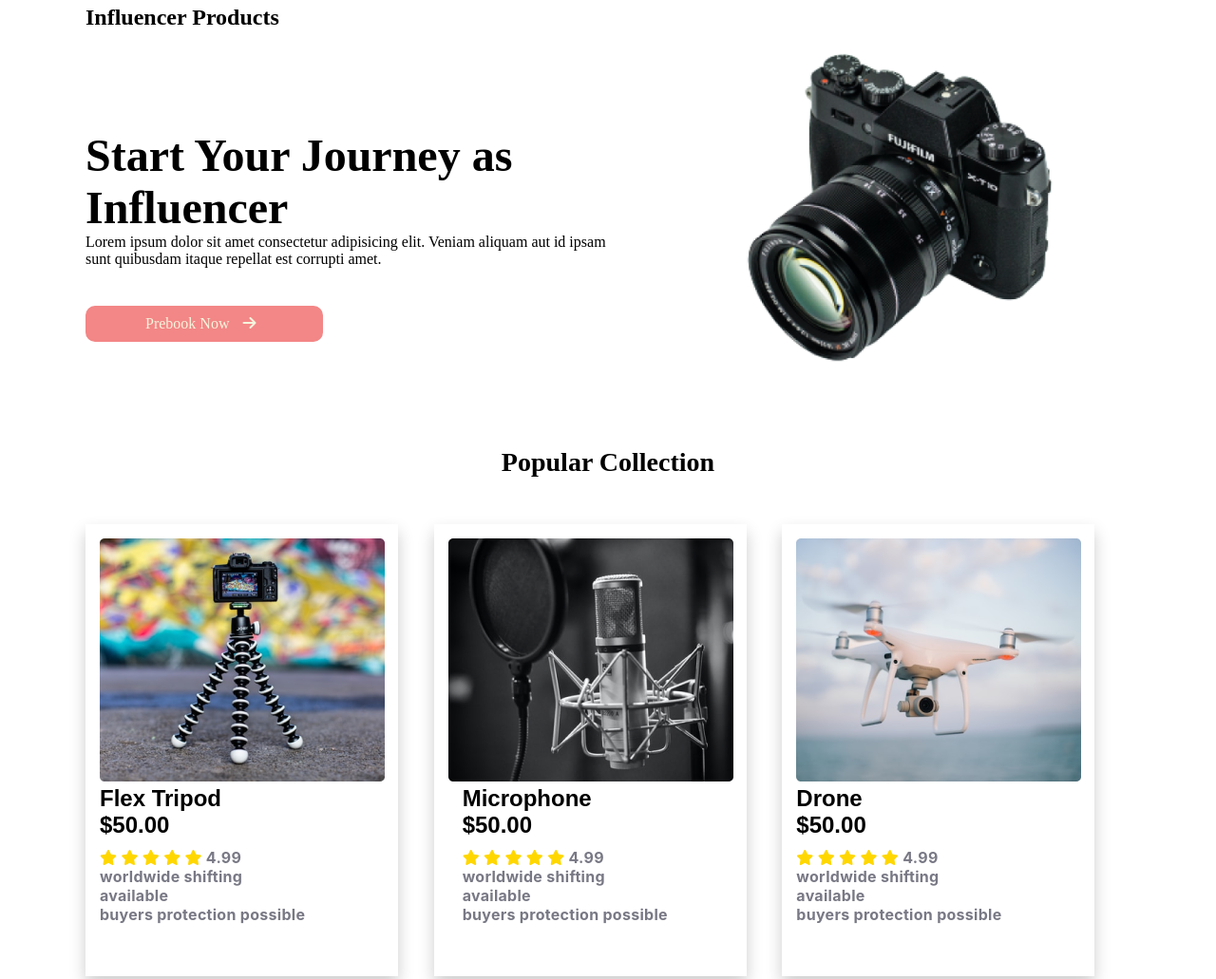
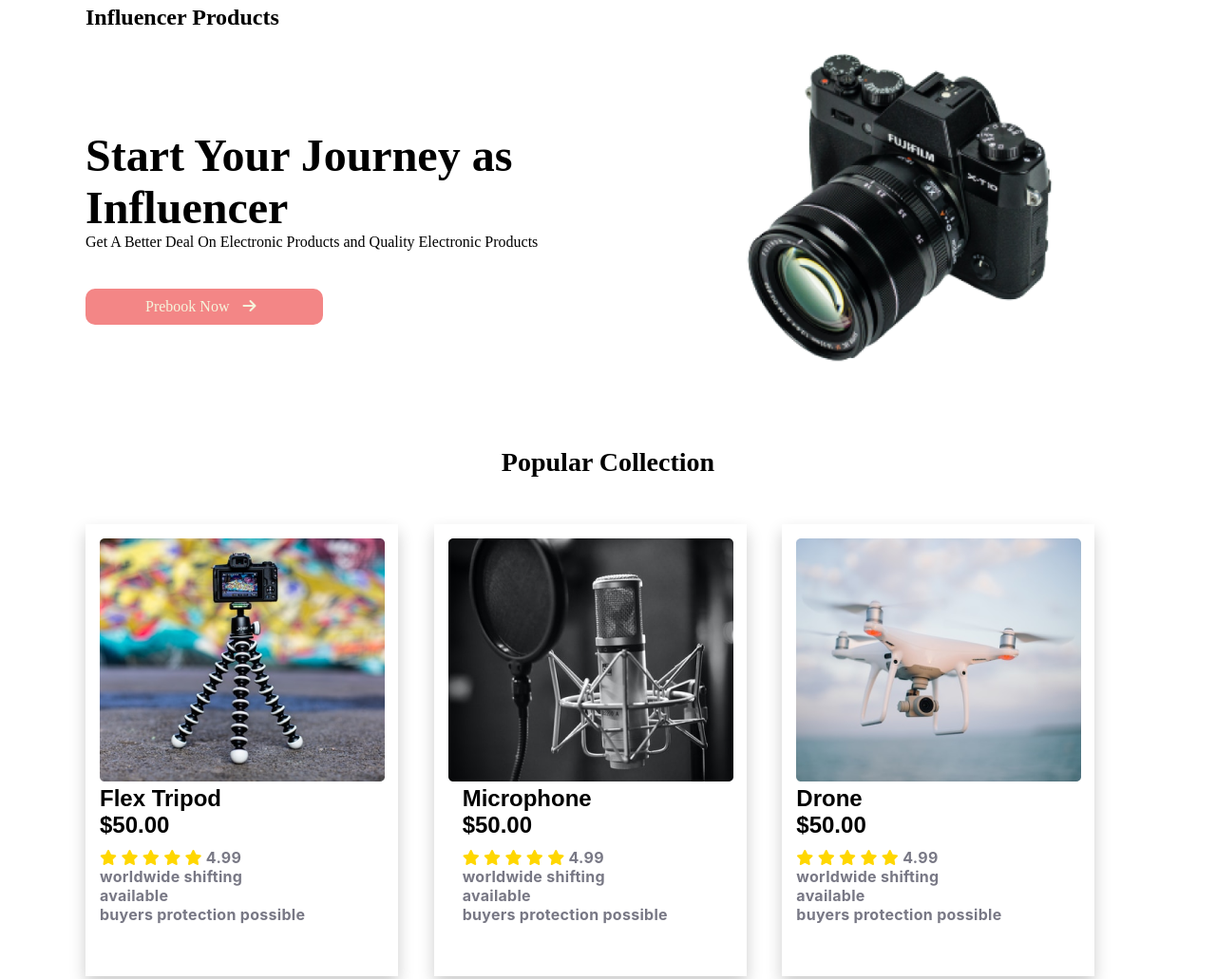
Before and after one commit to hasibulhasan20/assignment2, a plain HTML site: page index.html in a window 1280 px wide. Shown: the top 1031 px of the page at 95% size. Drawn offline with Linux system fonts and the light colour scheme.

Commit message:
add style

```diff
--- a/index.html
+++ b/index.html
@@ -24,9 +24,7 @@
             <div class="box">
                 <div class="booking">
                     <h1 class="influencer">Start Your Journey as Influencer</h1>
-                    <p>Lorem ipsum dolor sit amet consectetur adipisicing elit. Veniam aliquam aut id ipsam sunt
-                        quibusdam
-                        itaque repellat est corrupti amet.</p>
+                    <p>Get A Better Deal On Electronic Products and Quality Electronic Products</p>
 
                     <div class="book">
                         <a target="_blank" href="">Prebook Now <span class="arrow"><i
```
